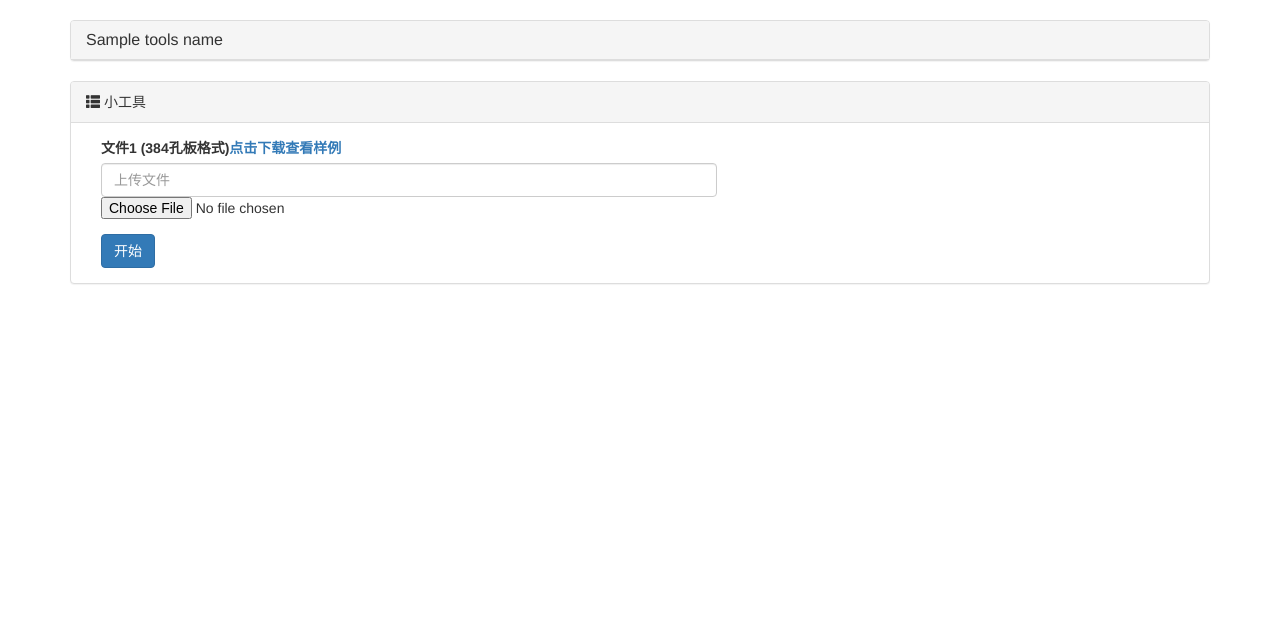
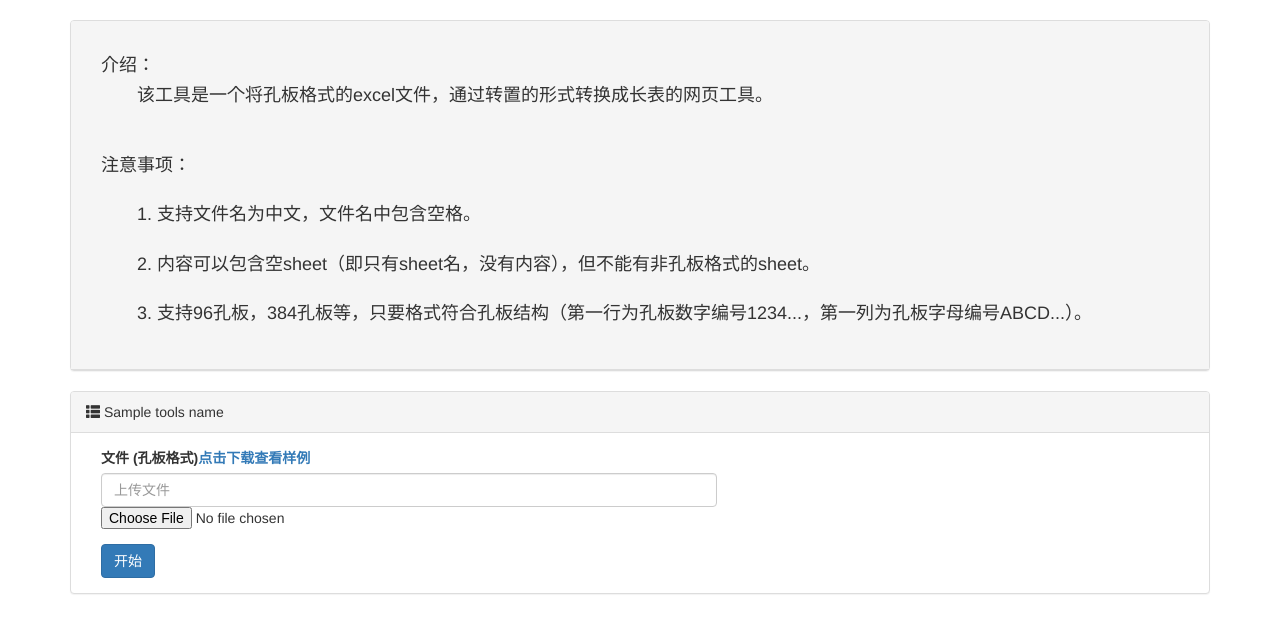
Before and after one commit to levinyi/MyDjangoWebsite, a Django app: template rootpath_PicWall/app02/templates/tools_normalization_use.html in a window 1280 px wide. Shown: the part 52-685 px from the top of the page. Run offline with Django 4.2, Linux system fonts and the light colour scheme; the template is opened without the code that fills it: most values are stand-ins (such as "Sample title", 1, 10 or a date in 2020); some libraries are stand-ins or nearby versions.

Commit message:
modified files

```diff
--- a/rootpath_PicWall/app02/templates/tools_MTP_use.html
+++ b/rootpath_PicWall/app02/templates/tools_MTP_use.html
@@ -5,7 +5,7 @@
 <div class="container">
     <div class="panel panel-default">
         <div class="panel-heading">
-            <h3 class="panel-title">MTP</h3>
+            <h3 class="panel-title">{{ tools_name }}</h3>
         </div>
     </div>
     <div class="panel panel-default">
--- a/rootpath_PicWall/app02/templates/tools_normalization_use.html
+++ b/rootpath_PicWall/app02/templates/tools_normalization_use.html
@@ -10,13 +10,24 @@
 <div class="container">
     <div class="panel panel-default">
         <div class="panel-heading">
-            <h3 class="panel-title">{{ tools_name }}</h3>
+            <!-- <h3 class="panel-default">{{ tools_name }}</h3> -->
+            <h4 class="panel-body"><p>介绍：</p>
+                <p style="text-indent:2em;">该工具是一个将孔板格式的excel文件，通过转置的形式转换成长表的网页工具。</p>
+            </h4>
+            <h4 class="panel-body"><p>注意事项：</p>
+                <br>
+                <p style="text-indent:2em;">1. 支持文件名为中文，文件名中包含空格。</p>
+                <br>
+                <p style="text-indent:2em;">2. 内容可以包含空sheet（即只有sheet名，没有内容），但不能有非孔板格式的sheet。</p>
+                <br>
+                <p style="text-indent:2em;">3. 支持96孔板，384孔板等，只要格式符合孔板结构（第一行为孔板数字编号1234...，第一列为孔板字母编号ABCD...）。</p>
+            </h4>
         </div>
     </div>
     <div class="panel panel-default">
         <div class="panel-heading">
             <span class="glyphicon glyphicon-th-list" aria-hidden="true"></span>
-            小工具
+            {{ tools_name }}
         </div>
         <!-- Form -->
         <div class="panel-body">
@@ -24,7 +35,7 @@
                 {% csrf_token %}
                 <div class="col-xs-7">
                     <div class="form-group">
-                        <label for="">文件1 (384孔板格式)<a href="/media/files/tools_example/project_normalization/input.xlsx"  download="input.xlsx">点击下载查看样例</a></label>
+                        <label for="">文件 (孔板格式)<a href="/media/files/tools_example/project_normalization/input.xlsx"  download="input.xlsx">点击下载查看样例</a></label>
                         <input type="text" class="form-control" placeholder="上传文件" name="file1" />
                         <input type="file" name="file_name1" />
                     </div>
--- a/rootpath_PicWall/app02/templates/tools_pyxls_use.html
+++ b/rootpath_PicWall/app02/templates/tools_pyxls_use.html
@@ -5,7 +5,7 @@
 <div class="container">
     <div class="panel panel-default">
         <div class="panel-heading">
-            <h3 class="panel-title">pyxls</h3>
+            <h3 class="panel-title">{{ tools_name }}</h3>
         </div>
     </div>
     <div class="panel panel-default">
```
